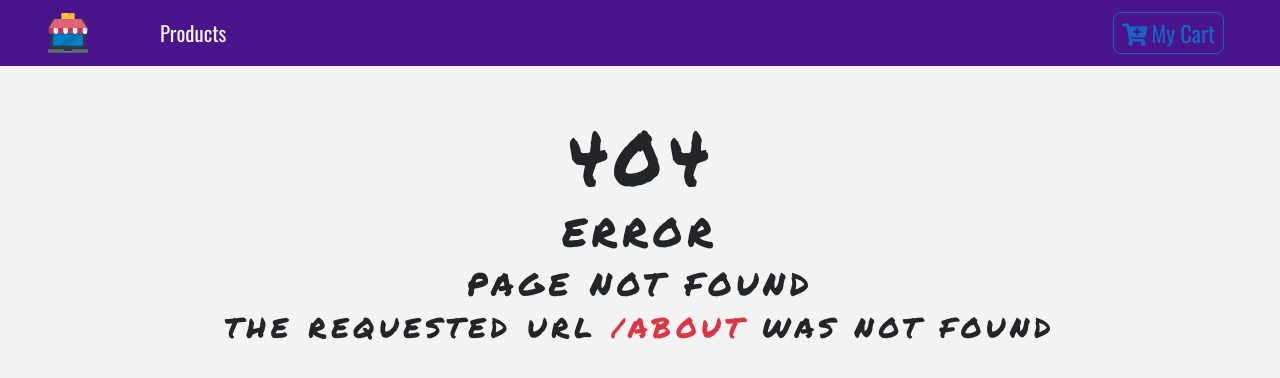
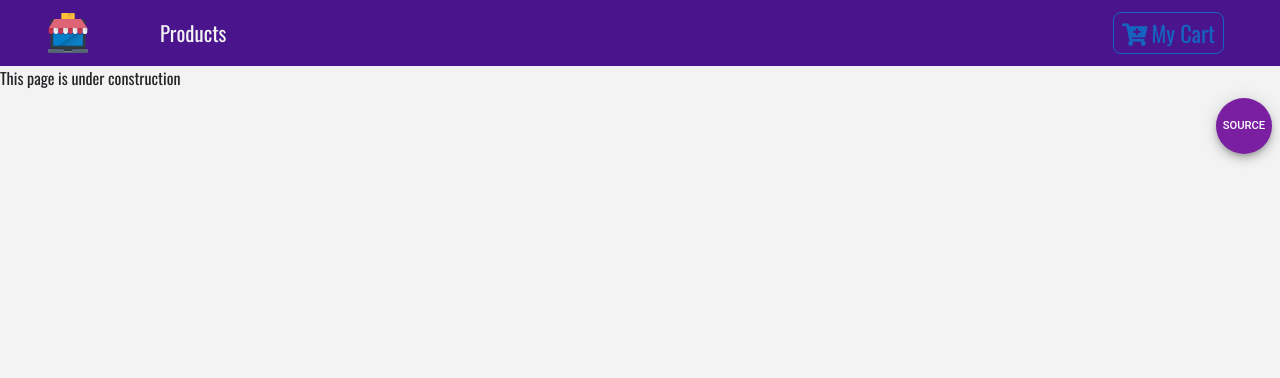
Before and after one commit to nazmulshuvo03/Mojar-Strore, a React (Create React App) app: page /about in a window 1280 px wide. Before the commit this address had no page. Shown: the top 378 px of the page. Built offline with nearby package versions, Linux system fonts and the light colour scheme.

Commit message:
floating button added and connected to source

```diff
--- a/package.json
+++ b/package.json
@@ -3,6 +3,8 @@
   "version": "0.1.0",
   "private": true,
   "dependencies": {
+    "@material-ui/core": "^3.9.3",
+    "@material-ui/icons": "^3.0.2",
     "bootstrap": "^4.3.1",
     "react": "^16.8.6",
     "react-dom": "^16.8.6",
--- a/public/index.html
+++ b/public/index.html
@@ -28,6 +28,10 @@
     <!-- Fontawesome-->
     <link rel="stylesheet" href="https://use.fontawesome.com/releases/v5.8.1/css/all.css" integrity="sha384-50oBUHEmvpQ+1lW4y57PTFmhCaXp0ML5d60M1M7uH2+nqUivzIebhndOJK28anvf" crossorigin="anonymous">
 
+    <!-- Material Icon-->
+    <link href="https://fonts.googleapis.com/icon?family=Material+Icons"
+      rel="stylesheet">
+
     <title>Mojar Store</title>
   </head>
   <body>
--- a/src/App.js
+++ b/src/App.js
@@ -10,6 +10,8 @@ import Details from './components/Details';
 import Cart from './components/Cart';
 import Default from './components/Default';
 import Modal from './components/Modal';
+import FloatingButton from './components/FloatingButton';
+import About from './components/About';
 
 class App extends Component {
 	render() {
@@ -20,9 +22,11 @@ class App extends Component {
 					<Route exact path="/" component={ProductList} />
 					<Route path="/details" component={Details} />
 					<Route path="/cart" component={Cart} />
+					<Route path="/about" component={About} />
 					<Route component={Default} />
 				</Switch>
 				<Modal />
+				<FloatingButton />
 			</React.Fragment>
 		);
 	}
--- /dev/null
+++ b/src/components/About.js
@@ -0,0 +1,7 @@
+import React, { Component } from 'react';
+
+export default class About extends Component {
+	render() {
+		return <div>This page is under construction</div>;
+	}
+}
--- /dev/null
+++ b/src/components/FloatingButton.js
@@ -0,0 +1,45 @@
+import React from 'react';
+import Fab from '@material-ui/core/Fab';
+import { withStyles } from '@material-ui/core/styles';
+import purple from '@material-ui/core/colors/purple';
+
+const styles = (theme) => ({
+	root: {
+		zIndex: '3',
+		color: theme.palette.common.white,
+		position: 'sticky',
+		margin: theme.spacing.unit,
+		bottom: theme.spacing.unit * 7,
+		left: theme.spacing.unit * 158,
+		backgroundColor: purple[700],
+		'&:hover': {
+			backgroundColor: theme.palette.common.white,
+			color: purple[800]
+		},
+		'&:focus': {
+			backgroundColor: theme.palette.common.white,
+			color: purple[800]
+		}
+	},
+	label: {
+		fontSize: '0.7rem'
+	}
+});
+
+function FloatingButton(props) {
+	const { classes } = props;
+	return (
+		<span>
+			<Fab
+				variant="outlined"
+				color="primary"
+				className={classes.root}
+				href="https://github.com/nazmulshuvo03/Mojar-Strore"
+			>
+				<span className={classes.label}>source</span>
+			</Fab>
+		</span>
+	);
+}
+
+export default withStyles(styles)(FloatingButton);
--- a/src/components/Navbar.js
+++ b/src/components/Navbar.js
@@ -18,8 +18,8 @@ export default class Navbar extends Component {
 					<img src={logo} alt="store" className="navbar-brand" />
 				</Link>
 				<ul className="navbar-nav align-items-center">
-					<li className="nav-item ml-5">
-						<Link to="/" className="nav-link">
+					<li className="nav-item">
+						<Link to="/" className="nav-link ml-5">
 							products
 						</Link>
 					</li>
```
Also changed, not shown: 1 other file (tests, documents, lock files or other folders).
